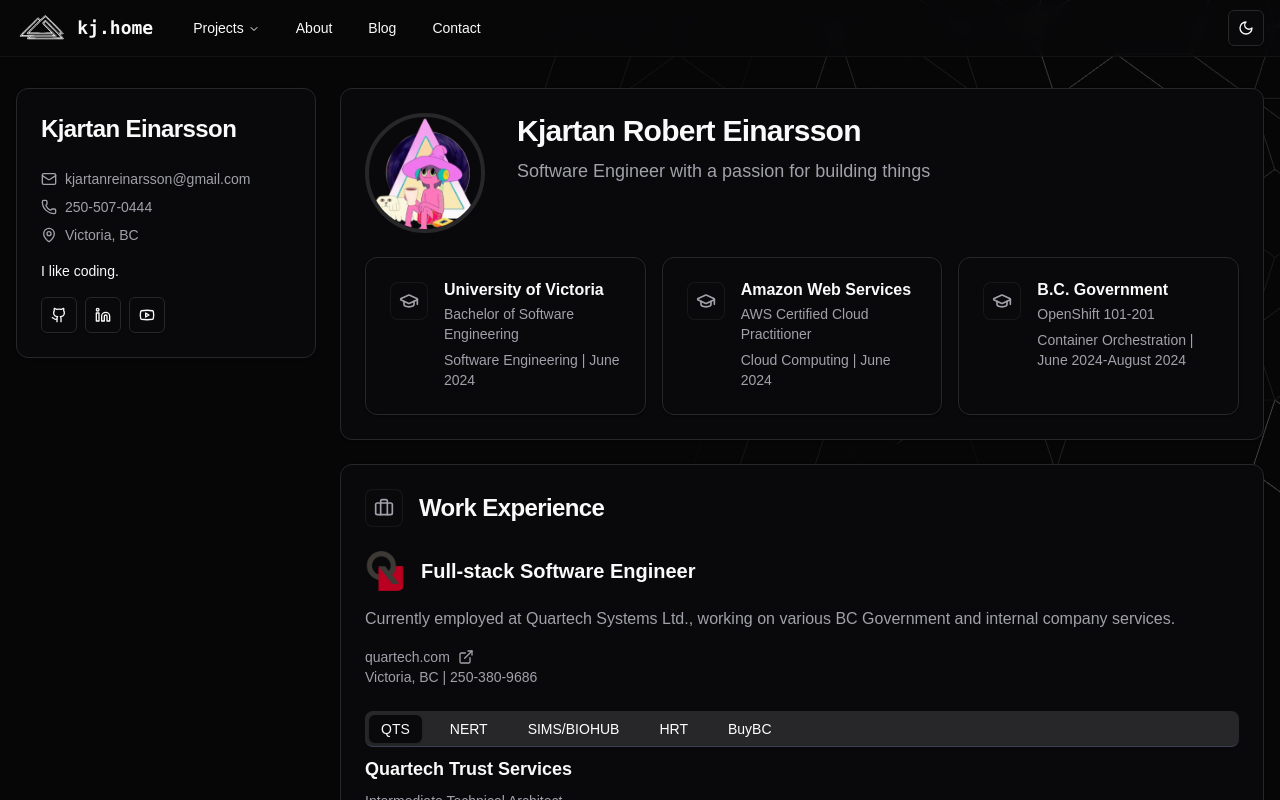
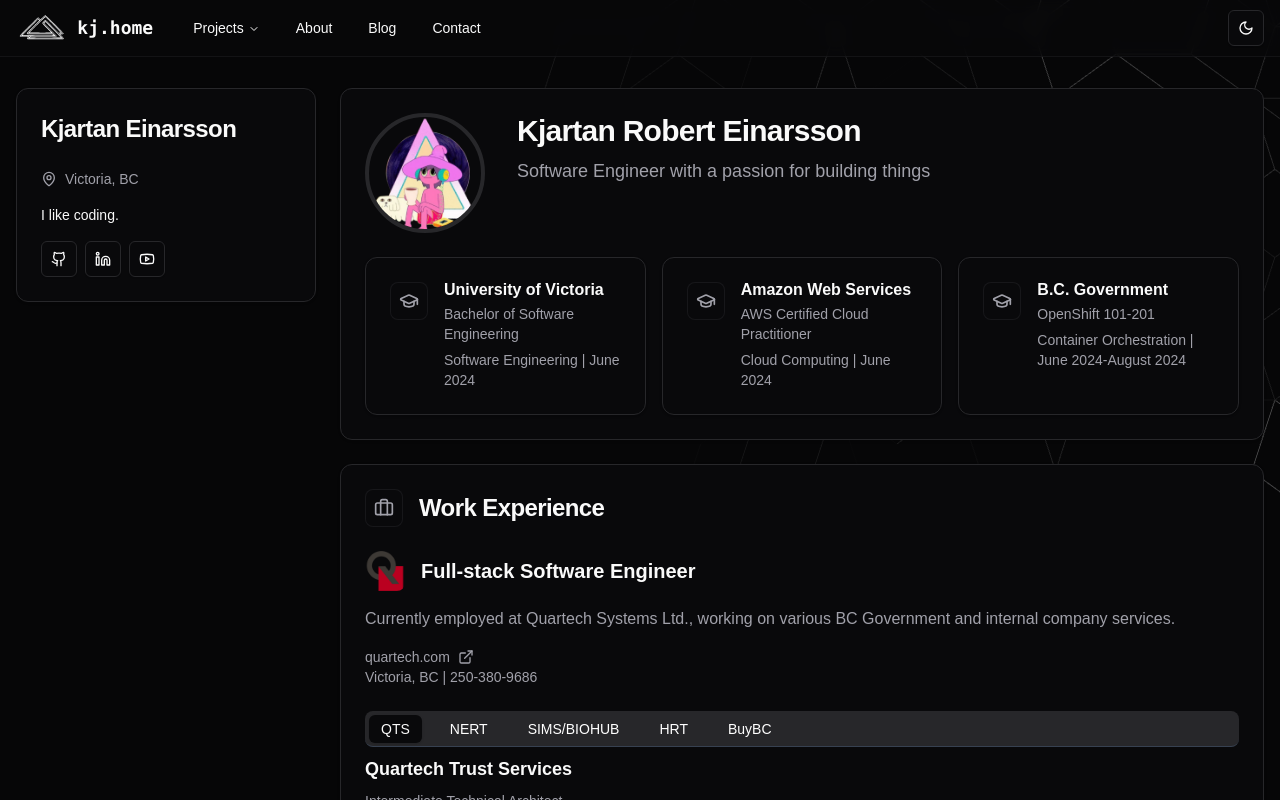
Before and after one commit to KjartanE/Kj.Home, a Next.js app in the folder home/: page /about in a window 1280 px wide. Shown: the top 800 px of the page. Built offline with nearby package versions, Linux system fonts and the light colour scheme.

Commit message:
remove personal info

```diff
--- a/home/src/components/about/PersonalStickyComponent.tsx
+++ b/home/src/components/about/PersonalStickyComponent.tsx
@@ -1,27 +1,19 @@
 import { IPersonalStickyComponent } from "@/types";
 import { Card, CardContent, CardHeader, CardTitle } from "@/components/ui/card";
 import { Button } from "@/components/ui/button";
-import { Github, Linkedin, Youtube, Mail, Phone, MapPin } from "lucide-react";
+import { Github, Linkedin, Youtube, MapPin } from "lucide-react";
 import Link from "next/link";
 
 const PersonalStickyComponent: React.FC<IPersonalStickyComponent> = (props) => {
-  const { name, email, phone, description, location, linkedin, github, youtube } = props.personal;
+  const { name, description, location, linkedin, github, youtube } = props.personal;
 
   return (
-    <Card className="will-change-transform translate-z-0 backface-visibility-hidden">
+    <Card className="translate-z-0 backface-visibility-hidden will-change-transform">
       <CardHeader>
         <CardTitle className="text-2xl font-bold">{name}</CardTitle>
       </CardHeader>
       <CardContent className="space-y-4">
         <div className="space-y-2 text-sm text-muted-foreground">
-          <div className="flex items-center gap-2">
-            <Mail className="h-4 w-4" />
-            <span>{email}</span>
-          </div>
-          <div className="flex items-center gap-2">
-            <Phone className="h-4 w-4" />
-            <span>{phone}</span>
-          </div>
           <div className="flex items-center gap-2">
             <MapPin className="h-4 w-4" />
             <span>{location}</span>
```
